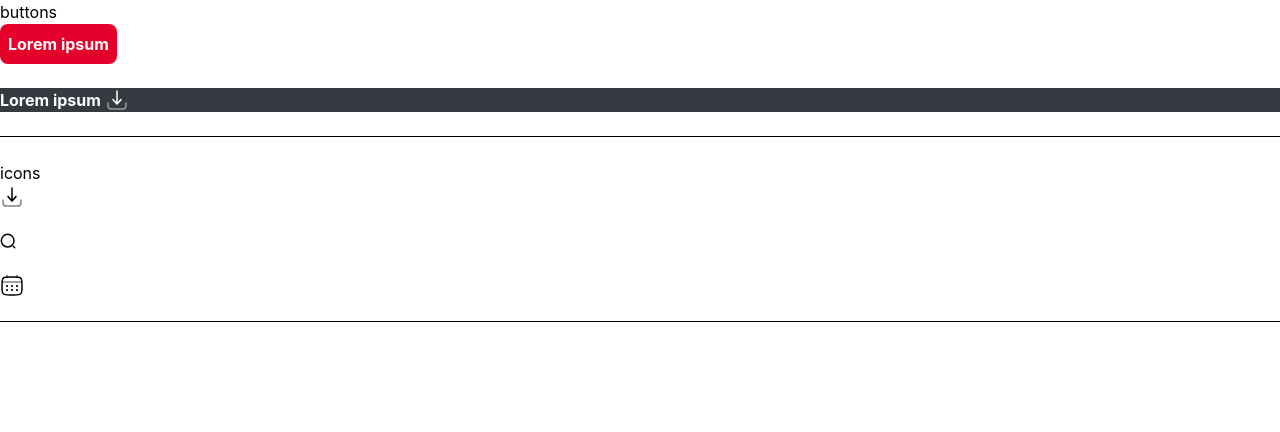
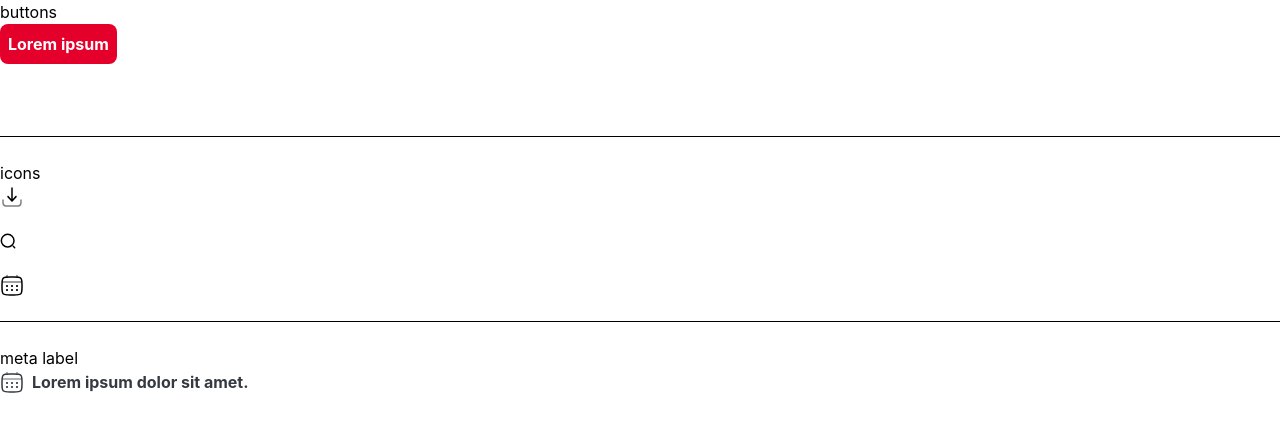
Before and after one commit to simon8x/mindata-challenge, an Angular app: page /ui-kit in a window 1280 px wide. Shown: the top 432 px of the page. Built offline with nearby package versions, Linux system fonts and the light colour scheme; a web font is replaced by a local one.

Commit message:
feat: add meta-label component and calendar icon

```diff
--- a/src/app/components/icon/icon.component.ts
+++ b/src/app/components/icon/icon.component.ts
@@ -1,6 +1,6 @@
 import { Component, computed, input } from '@angular/core';
 
-type IconName = 'arrow-down' | 'search' | 'calendar';
+export type IconName = 'arrow-down' | 'search' | 'calendar';
 interface IconPath {
   readonly d: string;
   readonly mode: 'fill' | 'stroke';
--- /dev/null
+++ b/src/app/components/meta-label/meta-label.component.css
@@ -0,0 +1,7 @@
+@reference "../../../styles.css";
+:host {
+  display: contents;
+}
+.meta-label {
+  @apply inline-flex items-center gap-2 font-sans font-bold text-body text-copy;
+}
--- /dev/null
+++ b/src/app/components/meta-label/meta-label.component.html
@@ -0,0 +1,4 @@
+<p class="meta-label">
+  <app-icon [name]="icon()" [size]="24" />
+  <span class="meta-label__text">{{ text() }}</span>
+</p>
--- /dev/null
+++ b/src/app/components/meta-label/meta-label.component.ts
@@ -0,0 +1,13 @@
+import { Component, input } from '@angular/core';
+import { IconComponent, IconName } from '../icon/icon.component';
+
+@Component({
+  selector: 'app-meta-label',
+  imports: [IconComponent],
+  templateUrl: './meta-label.component.html',
+  styleUrl: './meta-label.component.css'
+})
+export class MetaLabelComponent {
+  readonly text = input.required<string>();
+  readonly icon = input<IconName>('calendar');
+}
--- a/src/app/pages/ui-kit/ui-kit.component.html
+++ b/src/app/pages/ui-kit/ui-kit.component.html
@@ -20,3 +20,7 @@
     <app-icon name="calendar" [size]="24" />
 </div>
 <br/><hr/><br/>
+<div>
+    <h3>meta label</h3>
+    <app-meta-label text="Lorem ipsum dolor sit amet." icon="calendar" />
+</div>
--- a/src/app/pages/ui-kit/ui-kit.component.ts
+++ b/src/app/pages/ui-kit/ui-kit.component.ts
@@ -1,10 +1,11 @@
 import { Component } from '@angular/core';
 import { ButtonComponent } from '../../components/button/button.component';
 import { IconComponent } from "../../components/icon/icon.component";
+import { MetaLabelComponent } from '../../components/meta-label/meta-label.component';
 
 @Component({
   selector: 'app-ui-kit',
-  imports: [ButtonComponent, IconComponent],
+  imports: [ButtonComponent, IconComponent, MetaLabelComponent],
   templateUrl: './ui-kit.component.html',
   styleUrl: './ui-kit.component.css'
 })
--- a/src/styles.css
+++ b/src/styles.css
@@ -28,7 +28,7 @@
   /* Color */
   --color-accent: #e4002b;
   --color-heading: #000000;
-  --color-body: #343a40;
+  --color-copy: #343a40;
   --color-icon: #1c274c;
   --color-surface: #f4f4f5;
 
```
